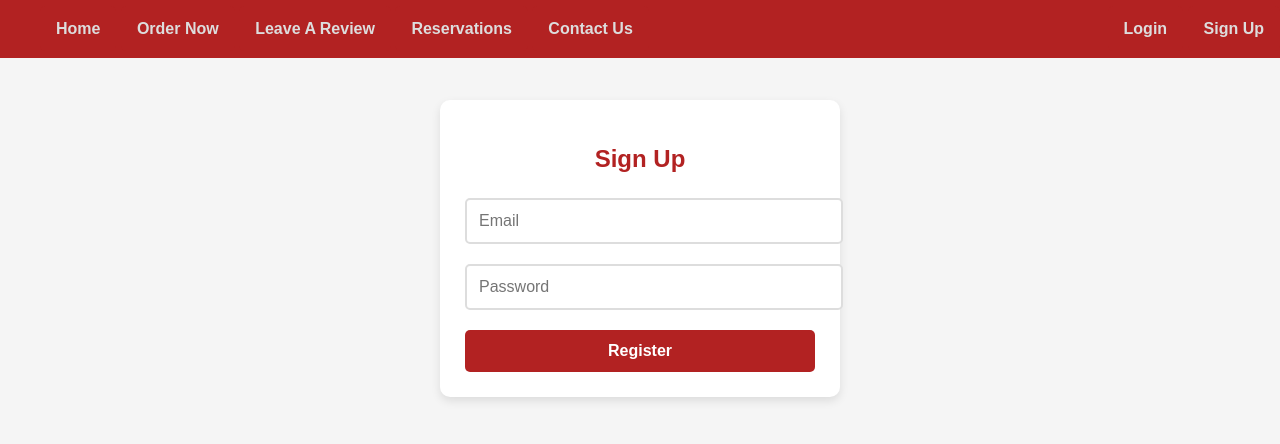
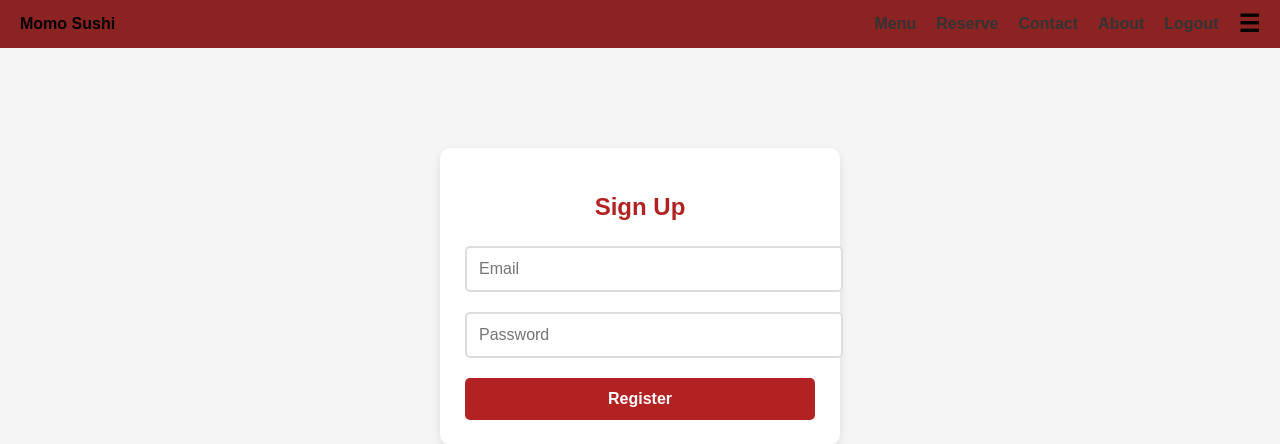
Before and after one commit to JFBStorm/481-Group-1-Project, a PHP site: page /signup.html in a window 1280 px wide. Shown: the top 444 px of the page. Run offline with PHP 8.4, Linux system fonts and the light colour scheme.

Commit message:
changed navbar to use Hana's because it looks better lol

```diff
--- a/signup.html
+++ b/signup.html
@@ -9,20 +9,31 @@
 <body>
 
 <div class="navbar">
-    <nav>
-        <ul>
-            <div class="navbar-float-left">
-                <li><a href="home.html">Home</a></li>
-                <li><a href="menu.html">Order Now</a></li>
-                <li><a href="">Leave A Review</a></li>
-                <li><a href="">Reservations</a></li>
-                <li><a href="">Contact Us</a></li>
+    <nav class="top-nav">
+        <div class="logo">Momo Sushi</div>
+        <div class="nav-links">
+            <a href="menu.html">Menu</a>
+            <a href="#reserve">Reserve</a>
+            <a href="#contact">Contact</a>
+            <a href="#about">About</a>
+            <a href="login.html" id="logout-button">Logout</a>
+            <div class="dropdown">
+                <div class="menu-toggle">☰</div>
+                <div class="dropdown-content">
+                    <a href="menu.html">Menu</a>
+                    <a href="menu.html">Order Now</a>
+                    <a href="#deals">Deals</a>
+                    <a href="#rewards">Rewards</a>
+                    <a href="#reservation">Reservation</a>
+                    <a href="#profile">Profile</a>
+                    <a href="#chat">Chat/Support</a>
+                    <a href="#contact">Contact</a>
+                    <a href="#about">About</a>
+                    <a href="#socials">Socials</a>
+                    <a href="login.html" id="dropdown-logout">Logout</a>
+                </div>
             </div>
-            <div class="navbar-float-right">
-                <li><a href="login.html">Login</a></li>
-                <li><a href="signup.html">Sign Up</a></li>
-            </div>
-        </ul>
+        </div>
     </nav>
 </div>
 
@@ -38,5 +49,21 @@
     </div>
 
     <script src="index.js"></script>
+    <script>
+        // Toggle dropdown menu
+        document.querySelector('.menu-toggle').addEventListener('click', function() {
+            document.querySelector('.dropdown').classList.toggle('active');
+        });
+
+        // Close dropdown when clicking outside
+        window.addEventListener('click', function(event) {
+            if (!event.target.matches('.menu-toggle')) {
+                const dropdown = document.querySelector('.dropdown');
+                if (dropdown.classList.contains('active')) {
+                    dropdown.classList.remove('active');
+                }
+            }
+        });
+    </script>
 </body>
 </html>
--- a/style.css
+++ b/style.css
@@ -63,48 +63,59 @@ button {
     }
 }
 
-.navbar {
-    width: 100%;
-    position:fixed;
-    top: -16px;
+/* Navigation Styles */
+.top-nav {
+    background-color: #8B2323;
+    padding: 10px 20px;
+    display: flex;
+    justify-content: space-between;
+    align-items: center;
+    font-weight: bold;
 }
-nav ul {
-    background-color: #b22222;
-    text-align: center;
-    color: #dddddd;
-    overflow: hidden;
+
+.nav-links {
+    display: flex;
+    gap: 20px;
+    align-items: center;
 }
-nav ul li {
-    padding-top: 20px;
-    padding-bottom: 20px;
+
+.nav-links a {
+    text-decoration: none;
+    color: #333;
+}
+
+/* Dropdown Menu */
+.dropdown {
+    position: relative;
     display: inline-block;
 }
 
-.navbar-float-left { float: left; }
-.navbar-float-right { float: right; }
-
-nav ul li a {
-    background-color: #b22222;
-    text-align: center;
-    color: #dddddd;
-    border-radius: 5px;
-    font-size: 16px;
-    font-weight: bold;
-    font-family: 'Arial', sans-serif;
-    text-decoration: none;
-    padding: 14px 16px;
+.dropdown-content {
+    display: none;
+    position: absolute;
+    right: 0;
+    background-color: #f9f9f9;
+    min-width: 200px;
+    box-shadow: 0 8px 16px rgba(0,0,0,0.2);
+    z-index: 1;
 }
 
-
-nav ul li a:hover {
-    color: #b22222;
-    background-color: #dddddd;
+.dropdown-content a {
+    padding: 12px 16px;
+    display: block;
+    text-align: left;
 }
 
-.page-content-container{
-    padding-top: 60px;
+.dropdown.active .dropdown-content {
+    display: block;
 }
 
+.menu-toggle {
+    cursor: pointer;
+    font-size: 24px;
+}
+
+/* menu page */
 .menu-header-container{
     padding-top: 60px;
     width: 90%;
```
Also changed, not shown: checkout.html (+24 -13 lines), login.html (+40 -13 lines), menu.html (+27 -14 lines), order.js (+15 -0 lines).
